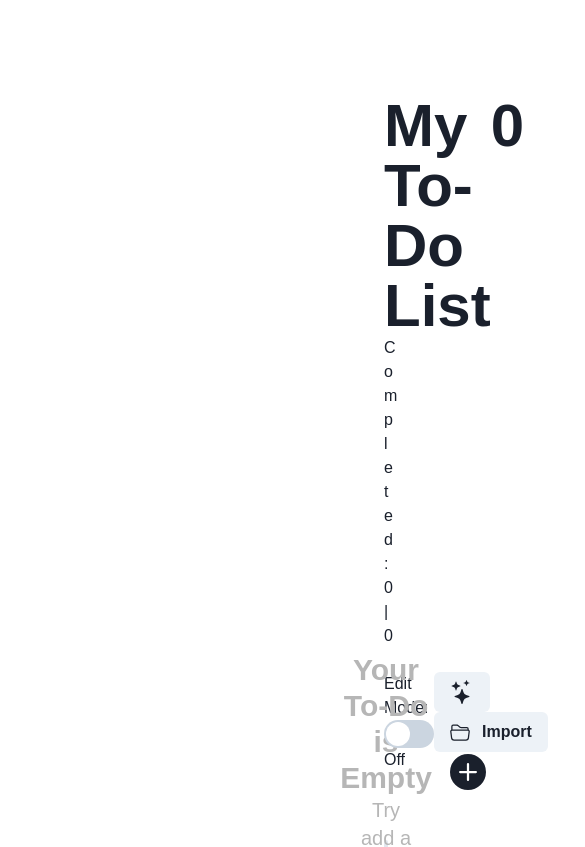
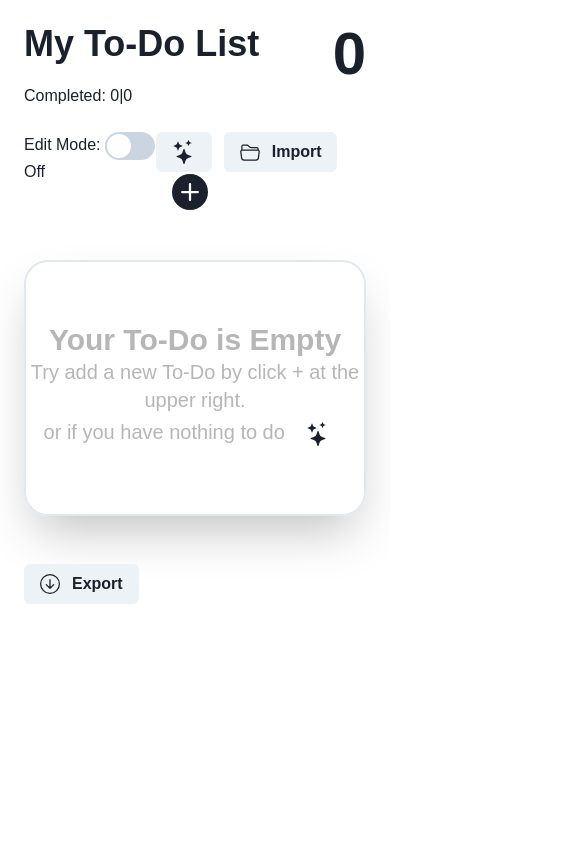
Before and after one commit to pnwttklm/weird-to-do, a Next.js app: page / in a window 390 px wide. Shown: the top 847 px of the page, 585 px wide, since content can reach past the window. Built offline with nearby package versions, Linux system fonts and the light colour scheme; a web font is replaced by a local one.

Commit message:
Design Ver 3.0
Add Mobile Support and Perfection.

```diff
--- a/app/page.tsx
+++ b/app/page.tsx
@@ -245,9 +245,9 @@ export default function Home() {
     }
   };
   return (
-    <div className="px-96 p-24">
+    <div className="p-6 lg:px-96 lg:p-24">
       <div className="flex flex-row justify-between">
-        <h1 className="text-6xl font-extrabold">My To-Do List</h1>
+        <h1 className="text-4xl lg:text-6xl font-extrabold">My To-Do List</h1>
         <h1 className="text-6xl font-extrabold">
           {list.length - completedCount}
         </h1>
@@ -374,10 +374,12 @@ export default function Home() {
           <BsArrowDownCircle className="text-xl" />
           Export
         </Button>
-        <Button onClick={() => setList([])} className="gap-3" colorScheme="red">
+        {editChecked && (
+          <Button onClick={() => setList([])} className="gap-3" colorScheme="red">
           <BsXCircle className="text-xl" />
           Clear List
         </Button>
+        )}
       </div>
       <Modal onClose={onClose} isOpen={isOpen} isCentered>
         <ModalOverlay />
```
